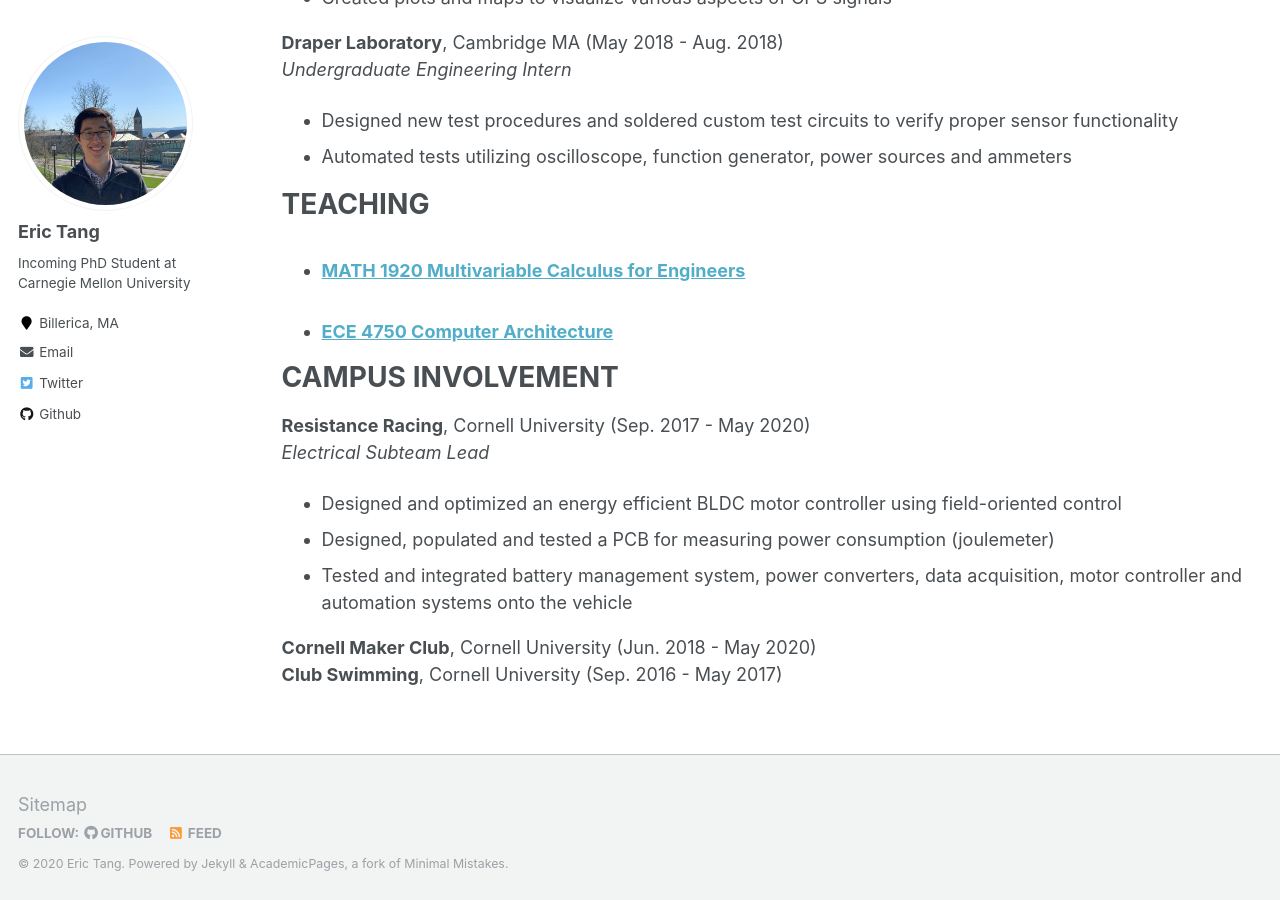
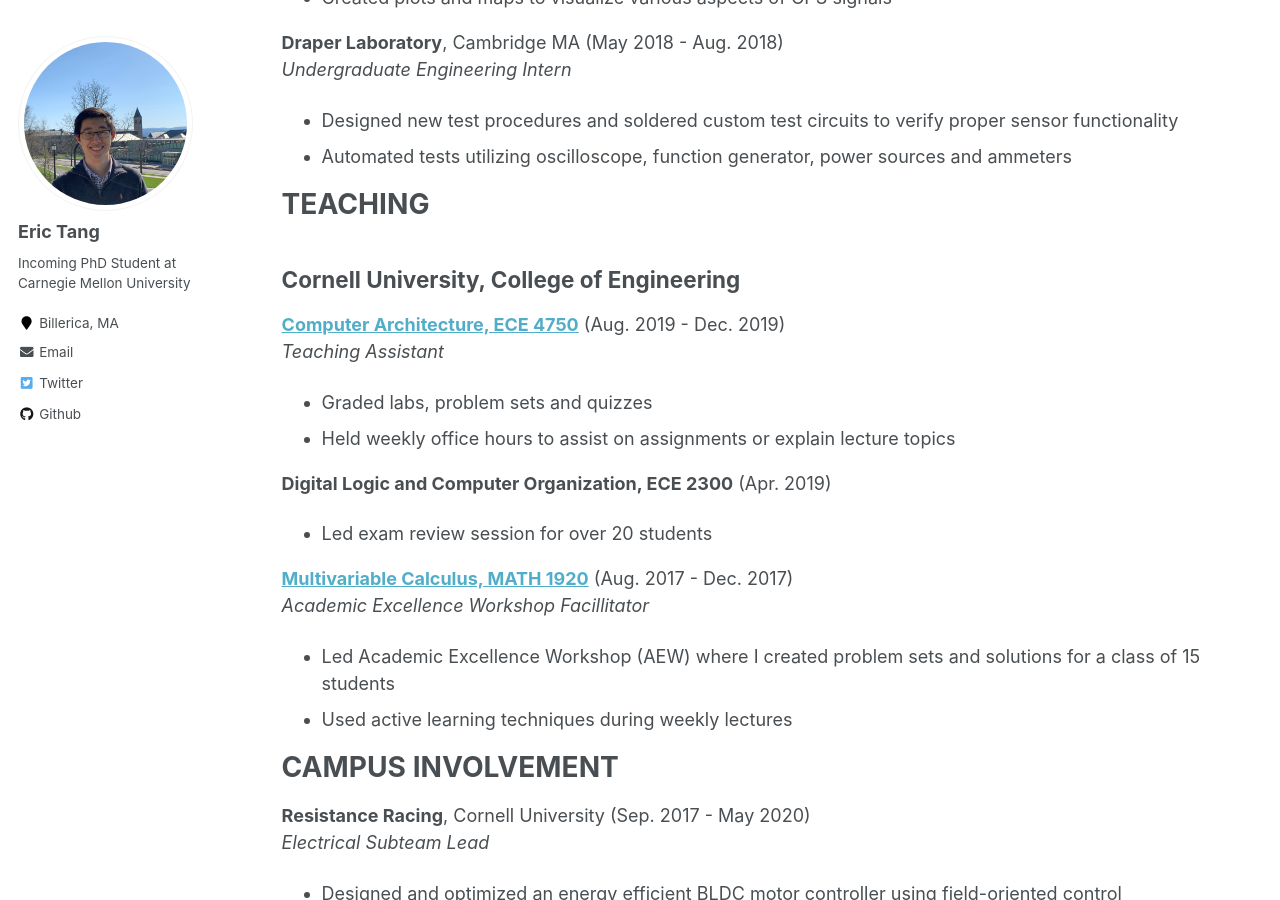
Before and after one commit to erictang25/erictang25.github.io, a Jekyll site: the page built from _pages/cv.md, in a window 1280 px wide and 900 px high, scrolled down 1453 px. Built offline with Jekyll 4.4.1, drawn with Linux system fonts in a browser that asks for light colours.

Commit message:
updated teaching section of CV

```diff
--- a/_pages/cv.md
+++ b/_pages/cv.md
@@ -58,9 +58,19 @@
 
 TEACHING
 =====
-  <ul>{% for post in site.teaching %}
-    {% include archive-single-cv.html %}
-  {% endfor %}</ul>
+## Cornell University, College of Engineering
+[**Computer Architecture, ECE 4750**](../teaching/2019-fall-teaching) (Aug. 2019 - Dec. 2019)
+*Teaching Assistant*
+* Graded labs, problem sets and quizzes
+* Held weekly office hours to assist on assignments or explain lecture topics
+
+**Digital Logic and Computer Organization, ECE 2300** (Apr. 2019)
+* Led exam review session for over 20 students
+
+[**Multivariable Calculus, MATH 1920**](../teaching/2017-fall-teaching) (Aug. 2017 - Dec. 2017)
+*Academic Excellence Workshop Facillitator*
+* Led Academic Excellence Workshop (AEW) where I created problem sets and solutions for a class of 15 students
+* Used active learning techniques during weekly lectures
 
 CAMPUS INVOLVEMENT
 ======
```
Also changed, not shown: _teaching/2017-fall-teaching.md (renamed from _teaching/2017-fall-teaching-2.md, +1 -1 lines), _teaching/2019-fall-teaching.md (renamed from _teaching/2019-fall-teaching-1.md, +1 -1 lines).
